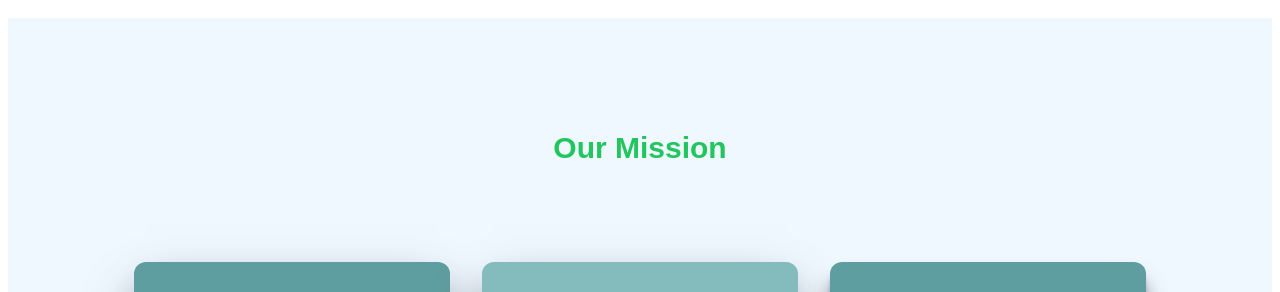
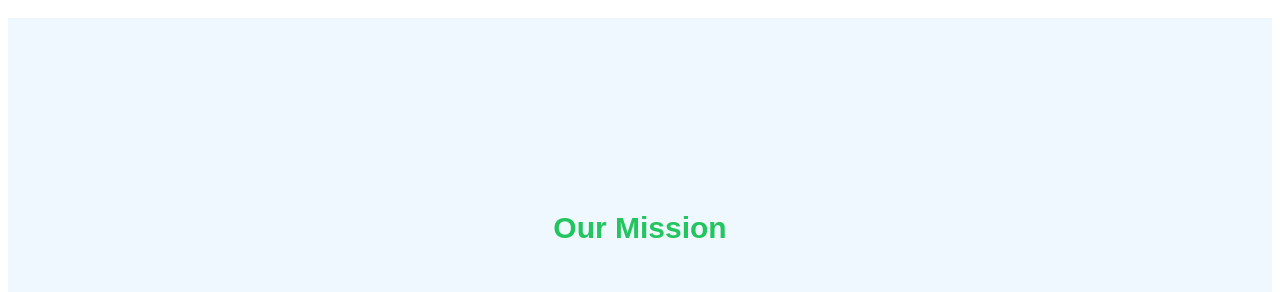
Before and after one commit to VanshKing30/FoodiesWeb, a React (Create React App) app: page /about in a window 1280 px wide. Shown: the part 1520-1812 px from the top of the page. Built offline with nearby package versions, Linux system fonts and the light colour scheme; grey boxes are pictures that could not be loaded.

Commit message:
Aligned heading of News page properly

```diff
--- a/src/index.css
+++ b/src/index.css
@@ -15,7 +15,10 @@ code {
   font-family: source-code-pro, Menlo, Monaco, Consolas, 'Courier New',
     monospace;
 }
-
+.text-3xl{
+  margin-top: 80px;
+  margin-bottom: 40px;
+}
 ::-webkit-scrollbar{
   display: none;
 }
```
